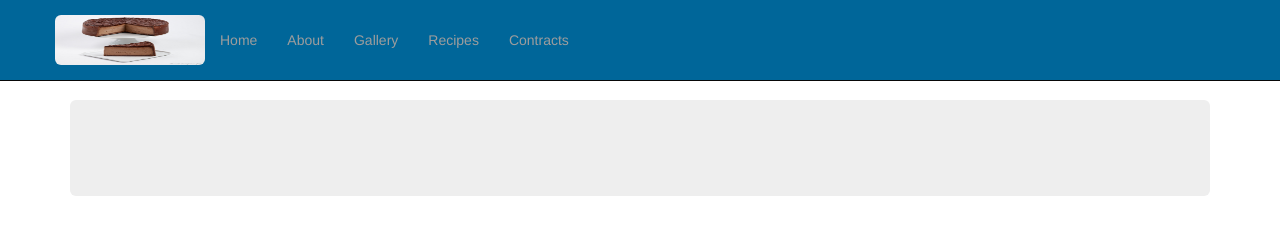
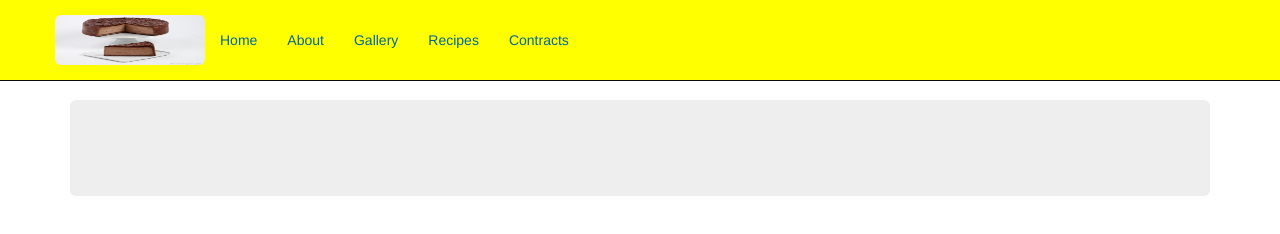
Before and after one commit to JayBoMac/cheesecake7, a plain HTML site: page About.html in a window 1280 px wide. Drawn offline with Linux system fonts and the light colour scheme.

Commit message:
Update logo-nav.css

```diff
--- a/css/logo-nav.css
+++ b/css/logo-nav.css
@@ -13,11 +13,13 @@ body {
 }
 
 .navbar-inverse{
-background-color:#069;
+background-color:#ff0;
 }
 
-ul .navbar-inverse .navbar-nav > li a{
-    color:#ff0;
+.navbar-inverse .navbar-nav > li a{
+    color:#069;
+}
+
 }
 .navbar-fixed-top .navbar-brand {
     padding: 0 15px;
```
